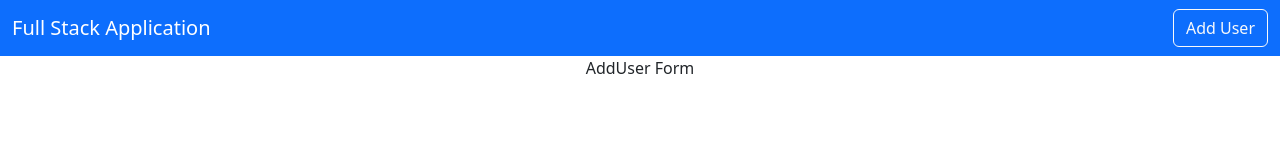
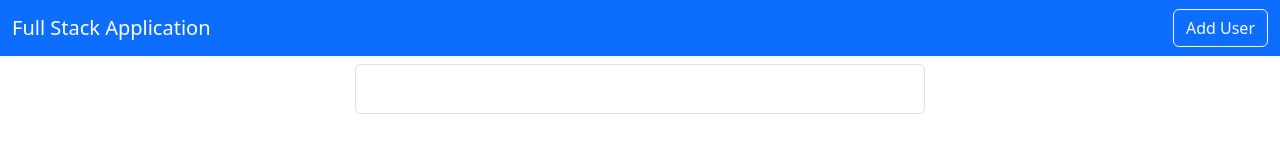
Before and after one commit to chocho77/fullstackapp, a React (Create React App) app in the folder fullstackappone/fullstack-fronted/fullstack-front/: page /adduser in a window 1280 px wide. Shown: the top 164 px of the page. Built offline with nearby package versions, Linux system fonts and the light colour scheme.

Commit message:
Changes to be committed: 	modified:   fullstackappone/fullstack-fronted/fullstack-front/src/users/AddUser.js

```diff
--- a/fullstackappone/fullstack-fronted/fullstack-front/src/users/AddUser.js
+++ b/fullstackappone/fullstack-fronted/fullstack-front/src/users/AddUser.js
@@ -2,6 +2,13 @@ import React from 'react'
 
 export default function AddUser() {
     return (
-        <div>AddUser Form</div>
+        <div className="container">
+            <div className="row">
+                <div className="col-md-6 offset-md-3 border rounded p-4 mt-2">
+
+                </div>
+
+            </div>
+        </div>
     )
 }
```
